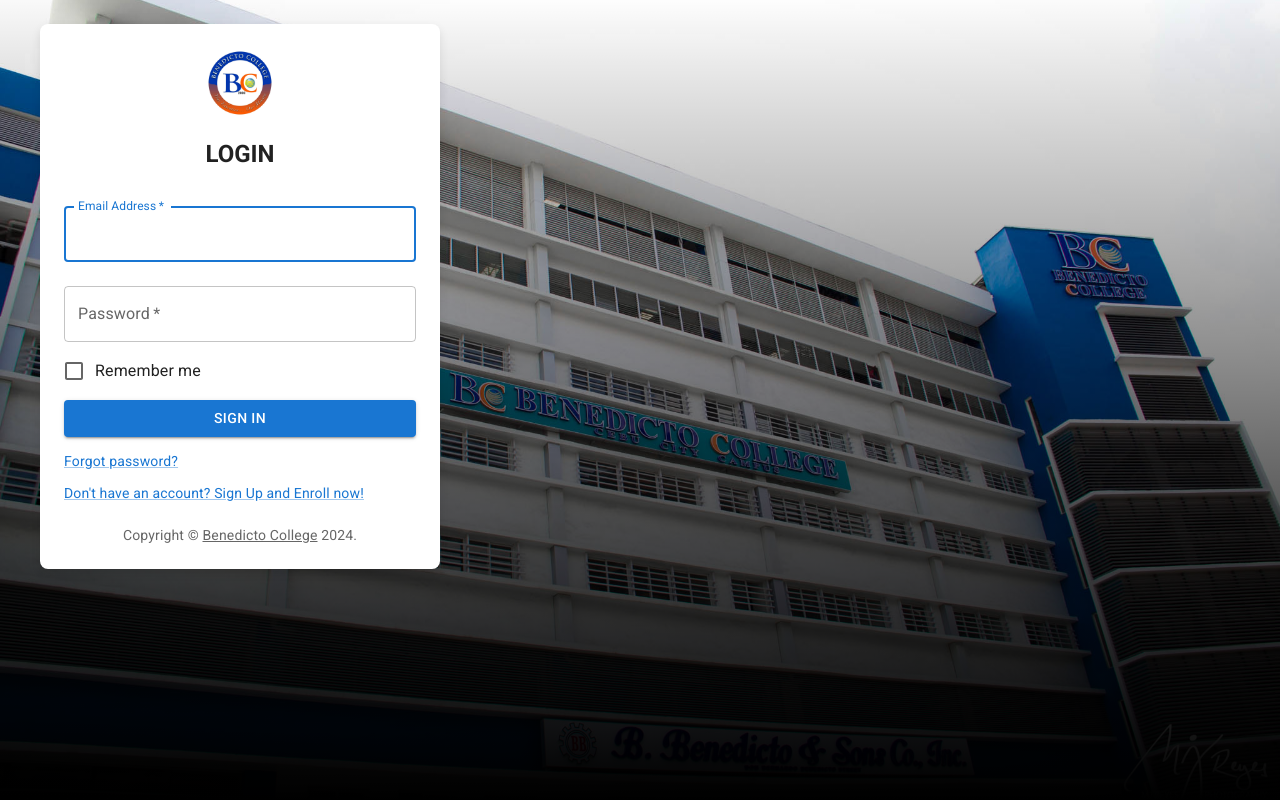
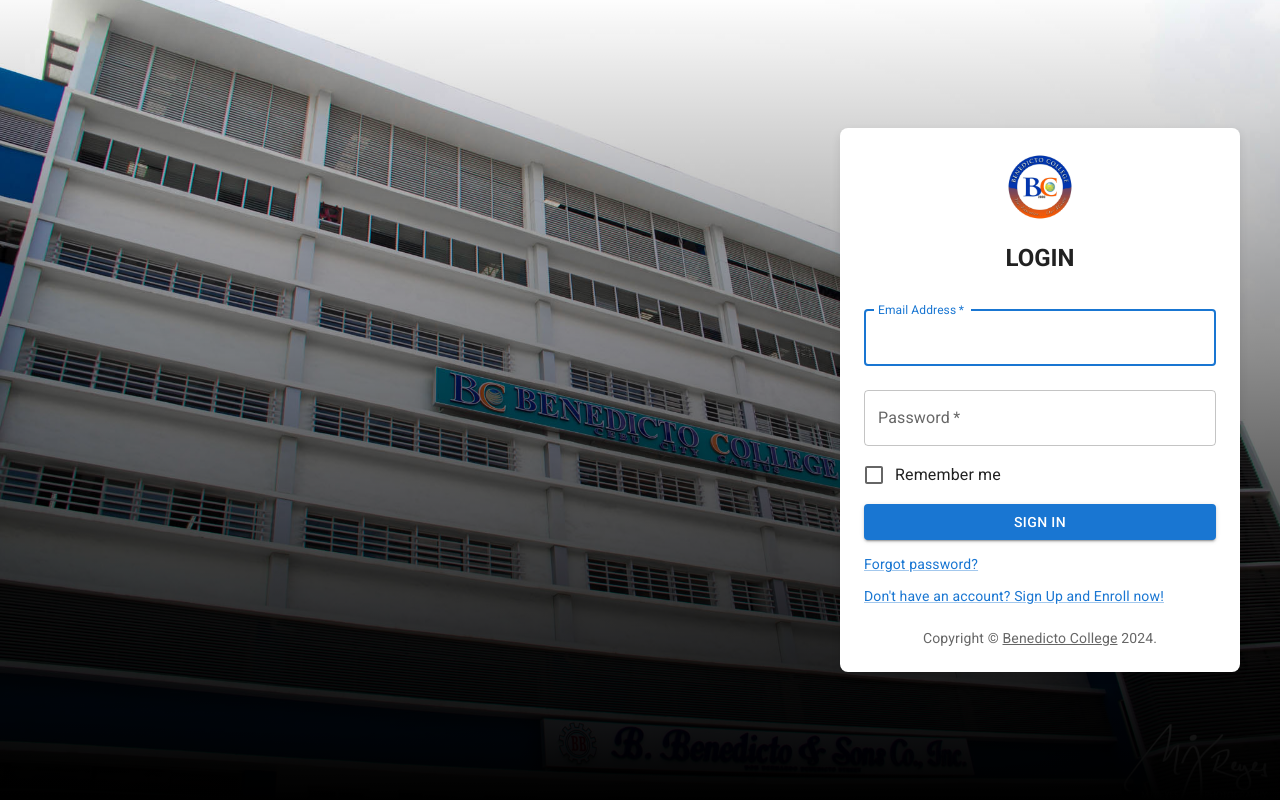
Before and after one commit to npcnon/UIUXPublic-Cebu-City-Campus, a React (Vite) app: page /Sign-in in a window 1280 px wide. Built offline with nearby package versions, Linux system fonts and the light colour scheme.

Commit message:
Fully fixed design of login page

```diff
--- a/src/Pages/Login/SignInSide.tsx
+++ b/src/Pages/Login/SignInSide.tsx
@@ -70,22 +70,33 @@
           width: "100%",
           minHeight: "100vh",
           backgroundImage: `linear-gradient(rgba(0, 0, 0, 0), rgba(0,0,0,1)), url(${bcCebu})`,
-          backgroundSize: "cover", // Cover the entire box
-          backgroundPosition: "center", // Center the image
-          backgroundRepeat: "no-repeat", // Prevent repeating
-          backgroundAttachment: "fixed", // Optional: fixed background for parallax effect
+          backgroundSize: "cover",
+          backgroundPosition: "center",
+          backgroundRepeat: "no-repeat",
+          backgroundAttachment: "fixed",
         })}
       >
         <Container
           maxWidth={false} // Disable the default maxWidth
           sx={{
-            width: "100%", // Make the container take full width of its parent
-            mx: 2, // Add horizontal margin to ensure there's some padding from the edges
+            ml: "auto",
             py: { xs: 2, sm: 3 },
-            px: { xs: 2, sm: 3 }, // Added padding for extra spacing on mobile
+            px: { xs: 2, sm: 3 },
+            height: "100vh", // Make container take full height
           }}
         >
-          <Grid>
+          <Grid
+            container
+            sx={{
+              height: "100%",
+              display: "flex",
+              justifyContent: "flex-end", // Align content to the right
+              alignItems: "center", // Center vertically
+            }}
+          >
+            <Grid item xs={12} sm={8} md={5}>
+              {" "}
+              {/* Adjust the width as needed */}
               <Box
                 sx={{
                   display: "flex",
@@ -94,9 +105,11 @@
                   bgcolor: "#fff",
                   width: { xs: "90%", sm: "400px" }, // Responsive width
                   p: { xs: 2, sm: 3 }, // Adjust padding for different screen sizes
-                borderRadius: "8px", // Rounded corners
-                boxShadow: "0px 4px 10px rgba(0, 0, 0, 0.1)", // Subtle shadow for depth
+                  borderRadius: "8px",
+                  boxShadow: "0px 4px 10px rgba(0, 0, 0, 0.1)",
                   boxSizing: "border-box", // Ensure padding is included in width
+                  mx: 2, // Add horizontal margin
+                  ml: "auto",
                 }}
               >
                 <img
@@ -173,6 +186,7 @@
                 </Box>
               </Box>
             </Grid>
+          </Grid>
         </Container>
       </Box>
     </Grid>
```
Lines whose indentation alone changed are shown as unchanged.
